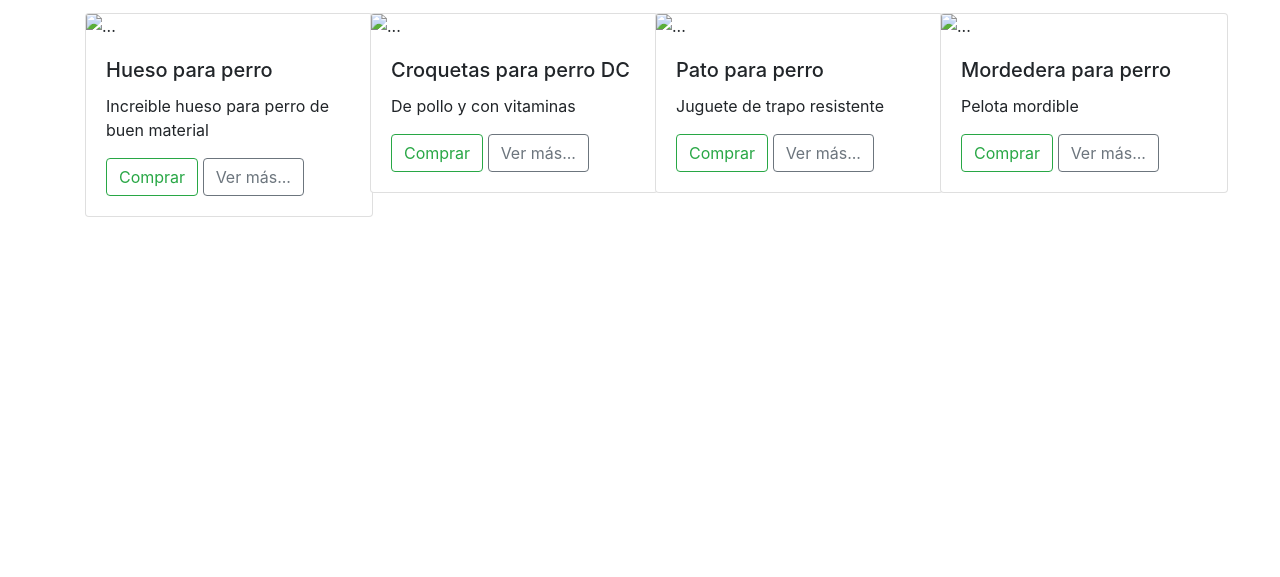
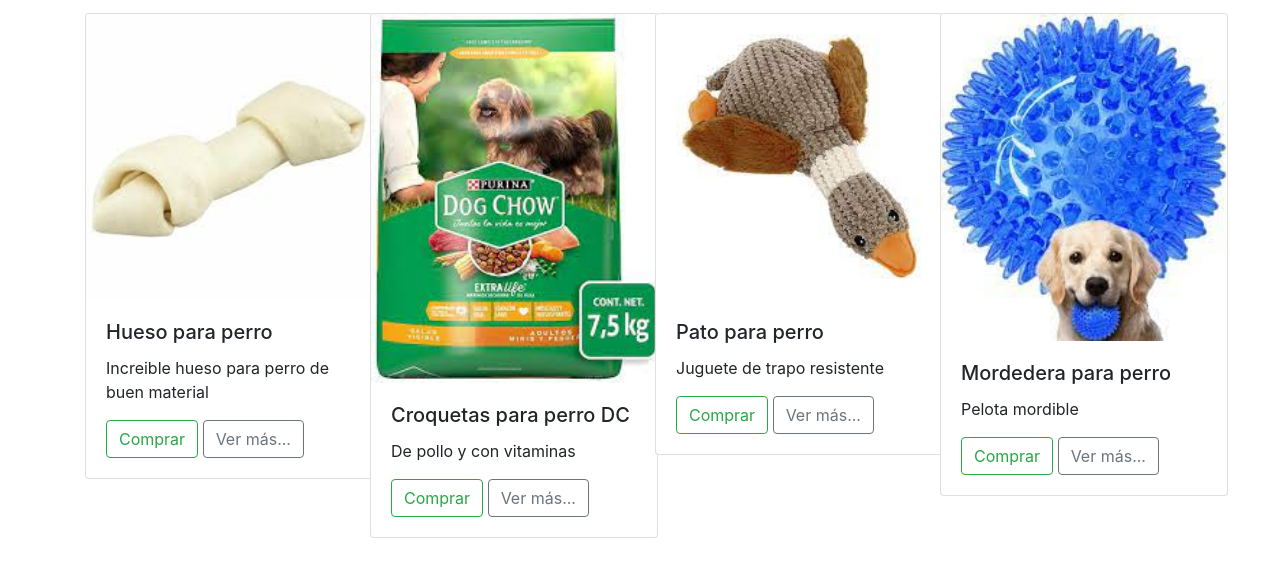
Before and after one commit to SANDRIURIXX/pets, a plain HTML site: page tienda.html in a window 1280 px wide. Shown: the part 193-770 px from the top of the page. Drawn offline with nearby package versions, Linux system fonts and the light colour scheme.

Commit message:
Update tienda.html

```diff
--- a/tienda.html
+++ b/tienda.html
@@ -46,7 +46,7 @@
       <div class="row">
         <div class="col-md-3 col-sm-6">
           <div class="card" style="width: 18rem;">
-            <img src="./img/hueso.jpg" class="card-img-top" alt="...">
+            <img src="./hueso.jpg" class="card-img-top" alt="...">
               <div class="card-body">
                 <h5 class="card-title">Hueso para perro</h5>
                 <p class="card-text">Increible hueso para perro de buen material</p>
@@ -59,7 +59,7 @@
         </div>
         <div class="col-md-3 col-sm-6">
           <div class="card" style="width: 18rem;">
-            <img src="./img/croquetas.jpg" class="card-img-top" alt="...">
+            <img src="./croquetas.jpg" class="card-img-top" alt="...">
             <div class="card-body">
               <h5 class="card-title">Croquetas para perro DC</h5>
               <p class="card-text">De pollo y con vitaminas</p>
@@ -72,7 +72,7 @@
         </div>
         <div class="col-md-3 col-sm-6">
           <div class="card" style="width: 18rem;">
-            <img src="./img/pato.jpg" class="card-img-top" alt="...">
+            <img src="./pato.jpg" class="card-img-top" alt="...">
             <div class="card-body">
               <h5 class="card-title">Pato para perro</h5>
               <p class="card-text">Juguete de trapo resistente</p>
@@ -85,7 +85,7 @@
         </div>
         <div class="col-md-3 col-sm-6">
           <div class="card" style="width: 18rem;">
-            <img src="./img/pelota.jpg" class="card-img-top" alt="...">
+            <img src="./pelota.jpg" class="card-img-top" alt="...">
             <div class="card-body">
               <h5 class="card-title">Mordedera para perro</h5>
               <p class="card-text">Pelota mordible</p>
```
